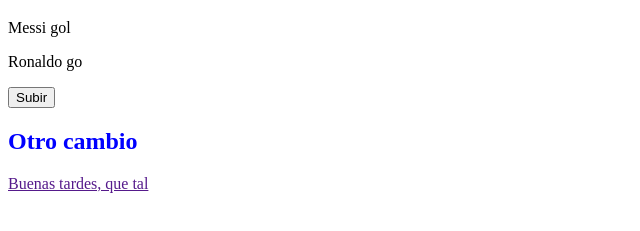
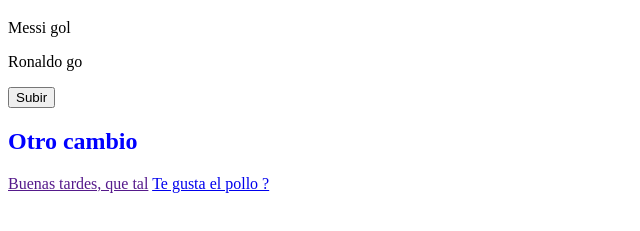
Before and after one commit to MatiAstor/CursoGit-Hub-, a plain HTML site: page index.html in a window 1280 px wide. Shown: the part 81-312 px from the top of the page, without its empty margins (0-640 px from the left). Drawn offline with Linux system fonts and the light colour scheme.

Commit message:
Se agrego un a (te gusta el pollo?)

```diff
--- a/index.html
+++ b/index.html
@@ -15,6 +15,7 @@
         <h2 style="color: blue; border-radius: 10px;">Otro cambio</h2>
         <div>
             <a href="">Buenas tardes, que tal</a>
+            <a href="/">Te gusta el pollo ?</a>
         </div>
     </div>
 </body>
```
